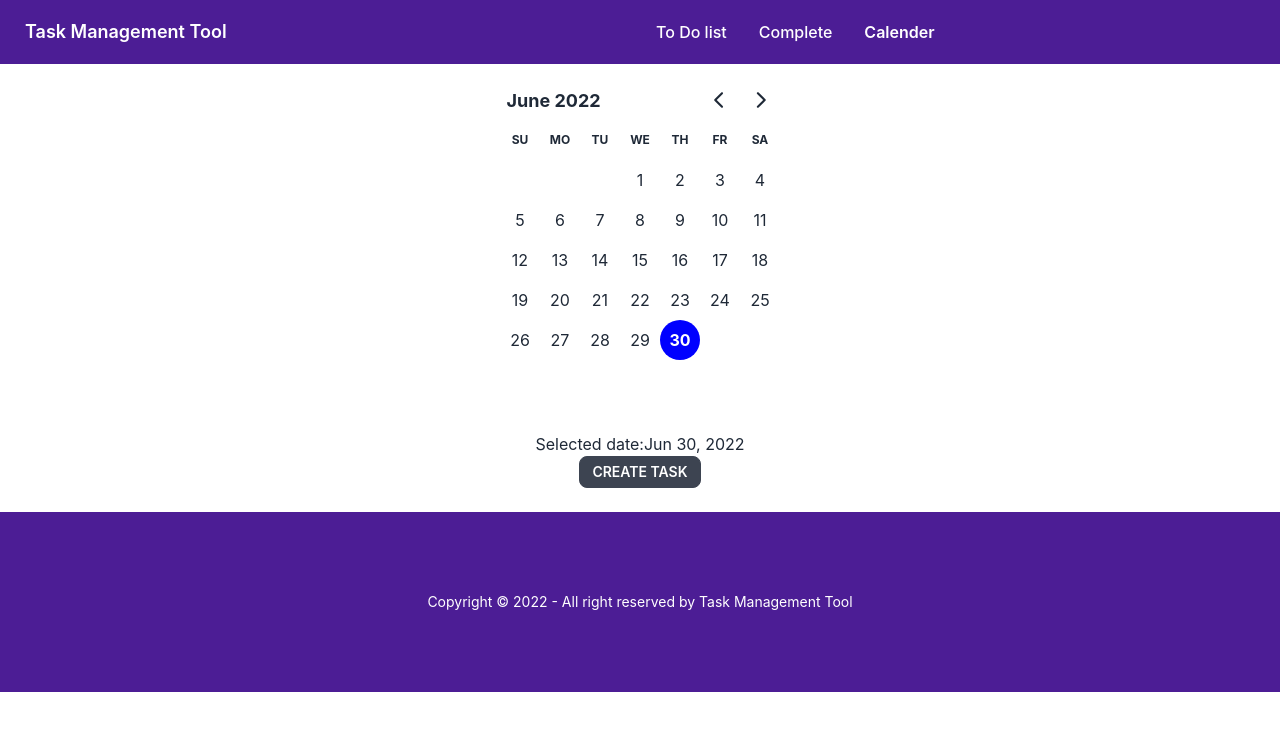
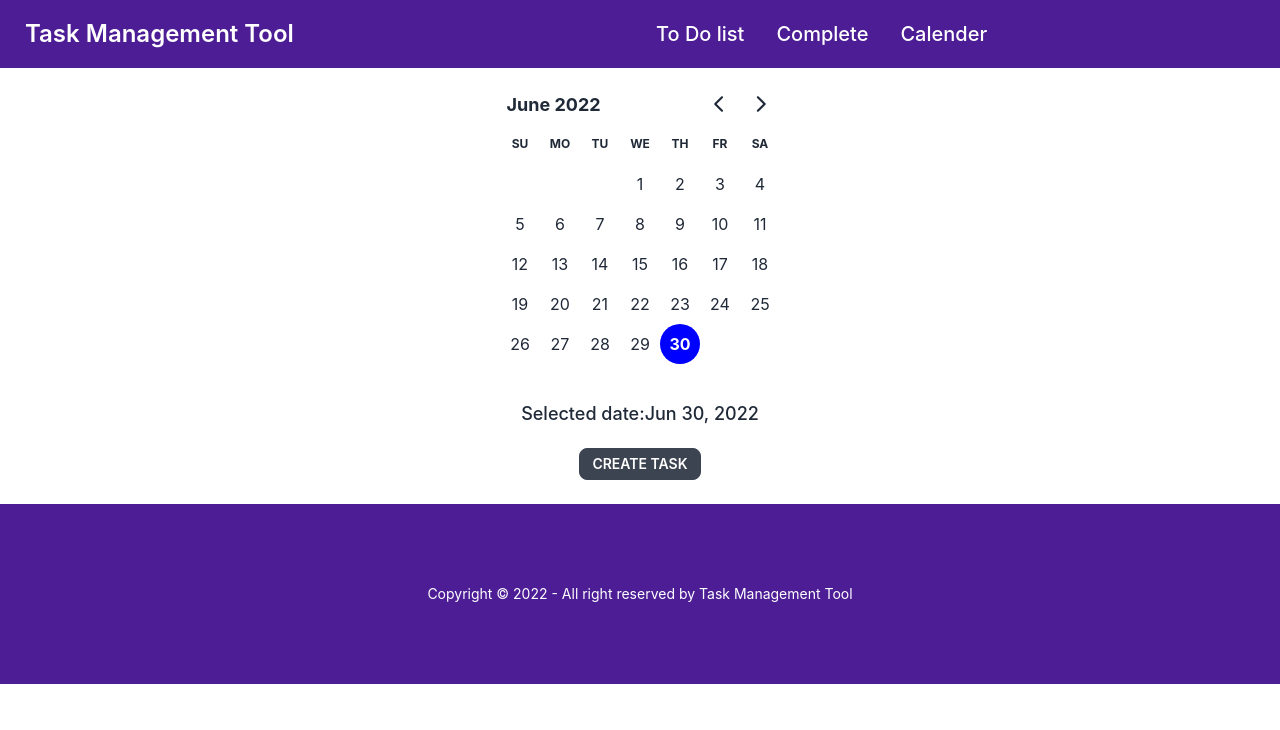
Before and after one commit to Al-aminhossain1/task-management-tool, a React (Create React App) app: page /calender in a window 1280 px wide. Shown: the top 730 px of the page. Built offline with nearby package versions, Linux system fonts and the light colour scheme; the HTML template or start-up script is replaced by a standard one.

Commit message:
remove completed task from to do list

```diff
--- a/src/Components/Calender.js
+++ b/src/Components/Calender.js
@@ -7,7 +7,6 @@ import TaskModal from './TaskModal';
 const Calender = () => {
     const [date, setDate] = useState(new Date());
     const [task, setTask] = useState(null);
-    console.log(date);
     return (
         <div>
             <div className='text-center flex justify-center'>
@@ -16,10 +15,10 @@ const Calender = () => {
                     selected={date}
                     onSelect={setDate} />
             </div>
-            <div className='text-center mt-14'>
-                <p>Selected date:{format(date, "PP")}</p>
+            <div className='text-center my-5'>
+                <p className='text-lg font-medium'>Selected date:{format(date, "PP")}</p>
                 {/* <button className="btn btn-sm">Create Task</button> */}
-                <label htmlFor="task-modal" onClick={setTask} className="btn btn-sm">Create Task</label>
+                <label htmlFor="task-modal" onClick={setTask} className="btn btn-sm mt-5">Create Task</label>
                 {task && <TaskModal
                     setTask={setTask}
                     date={date}></TaskModal>}
--- a/src/Components/CompleteTask.js
+++ b/src/Components/CompleteTask.js
@@ -5,7 +5,7 @@ const CompleteTask = ({ complete }) => {
     return (
         <div className="card w-96 bg-base-100 hover:bg-indigo-200 shadow-xl mt-5">
             <div className="card-body text-lg">
-                <div class="form-control">
+                <div className="form-control">
 
                 </div>
                 <h2 className="card-title">Title:{title}</h2>
--- a/src/Components/EditModal.js
+++ b/src/Components/EditModal.js
@@ -26,8 +26,9 @@ const EditModal = ({ date, setTask, todo }) => {
         setTask(null);
     }
     return (
-        <div>
-            <div className='lg:px-20'>
+
+        <div className='flex justify-center'>
+            <div className='lg:px-20 '>
                 <input type="checkbox" id="edit-modal" className="modal-toggle" />
                 <div className="modal modal-bottom sm:modal-middle">
                     <div className="modal-box">
@@ -37,7 +38,7 @@ const EditModal = ({ date, setTask, todo }) => {
                             <input type="text" name='date' defaultValue={date} className="input input-bordered w-full max-w-xs my-2" />
                             <input type="text" name='time' defaultValue={time} className="input input-bordered w-full max-w-xs my-2" />
                             <textarea name='description' className="textarea textarea-bordered w-full max-w-xs text-lg" defaultValue={description}></textarea>
-                            <input type="submit" className='btn btn-primary w-full max-w-xs' value="save" /> <br />
+                            <input type="submit" className='btn btn-primary mt-3 w-full max-w-xs' value="save" /> <br />
 
                         </form>
 
--- a/src/Components/Navbar.js
+++ b/src/Components/Navbar.js
@@ -3,22 +3,22 @@ import { Link } from 'react-router-dom';
 
 const Navbar = () => {
     const menuItems = <>
-        <li className='font-medium'><Link to='/'>To Do list</Link></li>
-        <li className='font-medium'><Link to='/complete'>Complete</Link></li>
-        <li className='font-semibold'><Link to='/calender'>Calender</Link></li>
+        <li className='font-medium text-xl'><Link to='/'>To Do list</Link></li>
+        <li className='font-medium text-xl'><Link to='/complete'>Complete</Link></li>
+        <li className='font-medium text-xl'><Link to='/calender'>Calender</Link></li>
     </>
     return (
         <div className="navbar bg-violet-900 text-primary-content">
             <div className="navbar-start">
                 <div className="dropdown">
                     <label tabIndex="0" className="btn btn-ghost lg:hidden">
-                        <svg xmlns="http://www.w3.org/2000/svg" className="h-5 w-5" fill="none" viewBox="0 0 24 24" stroke="currentColor"><path strokeLinecap="round" strokeLinejoin="round" strokeWidth="2" d="M4 6h16M4 12h8m-8 6h16" /></svg>
+                        <svg xmlns="http://www.w3.org/2000/svg" className="h-7 w-7" fill="none" viewBox="0 0 24 24" stroke="currentColor"><path strokeLinecap="round" strokeLinejoin="round" strokeWidth="2" d="M4 6h16M4 12h8m-8 6h16" /></svg>
                     </label>
-                    <ul tabIndex="0" className="menu menu-compact dropdown-content mt-3 p-2 shadow text-black rounded-box w-52">
+                    <ul tabIndex="0" className="menu menu-compact dropdown-content mt-3 p-3 text-2xl shadow text-black rounded-box w-52">
                         {menuItems}
                     </ul>
                 </div>
-                <h1 className="btn btn-ghost normal-case text-lg">Task Management Tool</h1>
+                <h1 className="btn btn-ghost normal-case text-2xl">Task Management Tool</h1>
             </div>
             <div className="navbar-center hidden lg:flex">
                 <ul className="menu menu-horizontal p-0">
--- a/src/Components/SingleTodo.js
+++ b/src/Components/SingleTodo.js
@@ -1,9 +1,9 @@
-import React, { useState } from 'react';
+import React, { useEffect, useState } from 'react';
 import EditModal from './EditModal';
 const SingleTodo = ({ todo }) => {
     const [task, setTask] = useState(null);
-    const [checked, setchecked] = useState(false);
-    const { title, date, time, description } = todo;
+    const [checked, setChecked] = useState(false);
+    const { title, date, _id, time, description } = todo;
     const addToCompleteList = () => {
         fetch('https://serene-brook-43229.herokuapp.com/complete', {
             method: "POST",
@@ -16,14 +16,25 @@ const SingleTodo = ({ todo }) => {
             .then(data => {
                 console.log(data);
             })
+
+        fetch(`https://serene-brook-43229.herokuapp.com/task/${_id}`, {
+            method: "DELETE",
+            headers: {
+                'content-type': 'application/json'
+            },
+        })
+            .then(res => res.json())
+            .then(data => { console.log(data) })
+
     }
+
 
     return (
         <div className="card w-96 bg-base-100 hover:bg-indigo-200 shadow-xl mt-5">
             <div className="card-body text-lg">
-                <div class="form-control">
-                    <label class="label cursor-pointer">
-                        {checked ? <input type="checkbox" class="checkbox" /> : <input type="checkbox" onClick={addToCompleteList} class="checkbox" />}
+                <div className="form-control">
+                    <label className="label cursor-pointer">
+                        {checked ? <input type="checkbox" className="checkbox" /> : <input type="checkbox" onClick={addToCompleteList} className="checkbox" />}
                     </label>
                 </div>
                 <h2 className="card-title">Title:{title}</h2>
@@ -31,14 +42,13 @@ const SingleTodo = ({ todo }) => {
                 <p>Time:{time}</p>
                 <p>Description:{description}</p>
                 <label htmlFor="edit-modal" onClick={setTask} className="btn btn-sm">Edit Task</label>
-                {task && <EditModal
-                    setTask={setTask}
-                    date={date}
-                    todo={todo}></EditModal>}
-                {/* <div className="card-actions justify-center">
-                    <button className="btn btn-primary hover:w-full">edit</button>
+                <div className='text-center'>
+                    {task && <EditModal
+                        setTask={setTask}
+                        date={date}
+                        todo={todo}></EditModal>}
+                </div>
 
-                </div> */}
             </div>
         </div>
     );
--- a/src/Components/TaskModal.js
+++ b/src/Components/TaskModal.js
@@ -29,18 +29,16 @@ const TaskModal = ({ date, setTask }) => {
             <div className="modal modal-bottom sm:modal-middle">
                 <div className="modal-box">
                     <label htmlFor="task-modal" className="btn btn-sm btn-circle absolute right-2 top-2">✕</label>
-                    <form onSubmit={addNewTask} >
+                    <form onSubmit={addNewTask}>
                         <input type="text" name='title' placeholder="Title" className="input input-bordered w-full max-w-xs font-medium text-xl my-2" required />
                         <input type="text" name='date' disabled value={format(date, "PP")} className="input input-bordered w-full max-w-xs my-2" />
                         <input type="text" name='time' placeholder="Time" className="input input-bordered w-full max-w-xs my-2" />
                         <textarea name='description' className="textarea textarea-bordered w-full max-w-xs text-lg" placeholder="description"></textarea>
-                        <input type="submit" className='btn btn-primary w-full max-w-xs' value="save" /> <br />
-                        {/* <label htmlFor="task-modal" className="btn btn-success btn-sm">save</label> */}
+                        <input type="submit" className='btn btn-primary w-full max-w-xs mt-3' value="save" /> <br />
+
                     </form>
 
-                    {/* <div className="modal-action">
-                        <label htmlFor="task-modal" onClick={addNewTask} className="btn btn-success btn-sm">save</label>
-                    </div> */}
+
                 </div>
             </div>
         </div>
```
